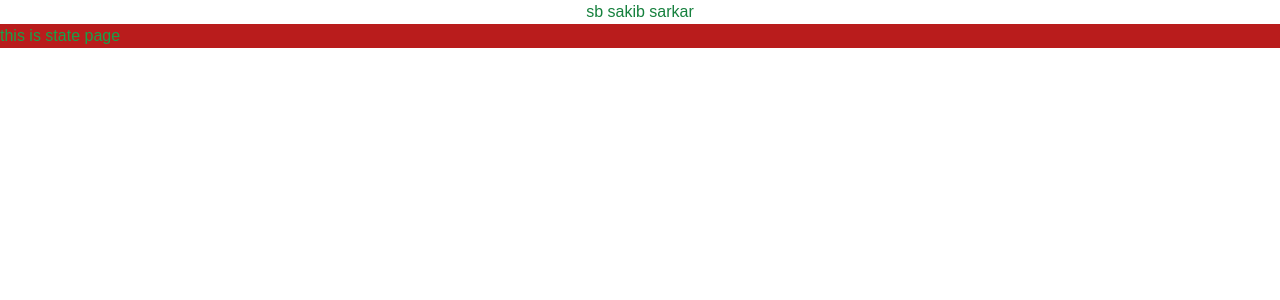
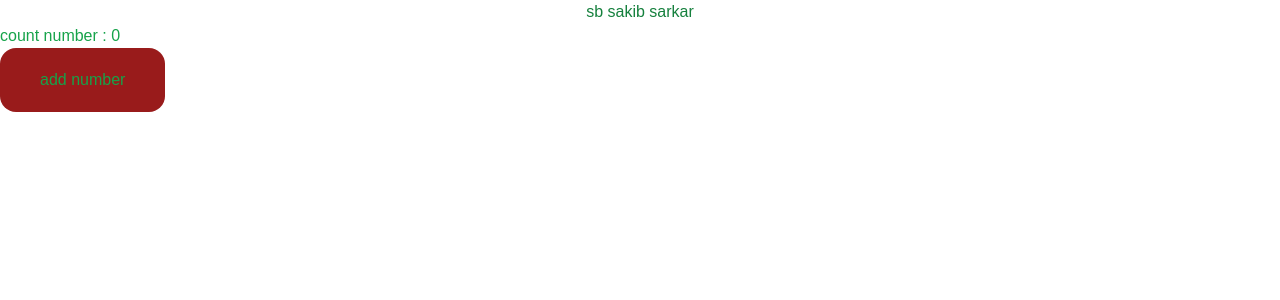
Before and after one commit to sbsakib8/nextjsboxs, a Next.js app: page / in a window 1280 px wide. Shown: the top 300 px of the page. Built offline with nearby package versions, Linux system fonts and the light colour scheme.

Commit message:
usestate

```diff
--- a/src/app/State.jsx
+++ b/src/app/State.jsx
@@ -1,9 +1,18 @@
 'use client'
-import React from 'react'
+import React, { useState } from 'react'
 
 function State() {
+   const[number,setnumber] = useState(0)
+   let add = ()=>{
+    setnumber(number + 1)
+   };
   return (
-    <div className=' text-green-600 bg-red-700'>this is state page</div>
+    <div className=' text-green-600 '>
+
+        <p>count number : {number}</p>
+        <button className=' bg-red-800 py-5 px-10 rounded-2xl ' onClick={add}>add number</button>
+    </div>
+
   )
 }
 
```
